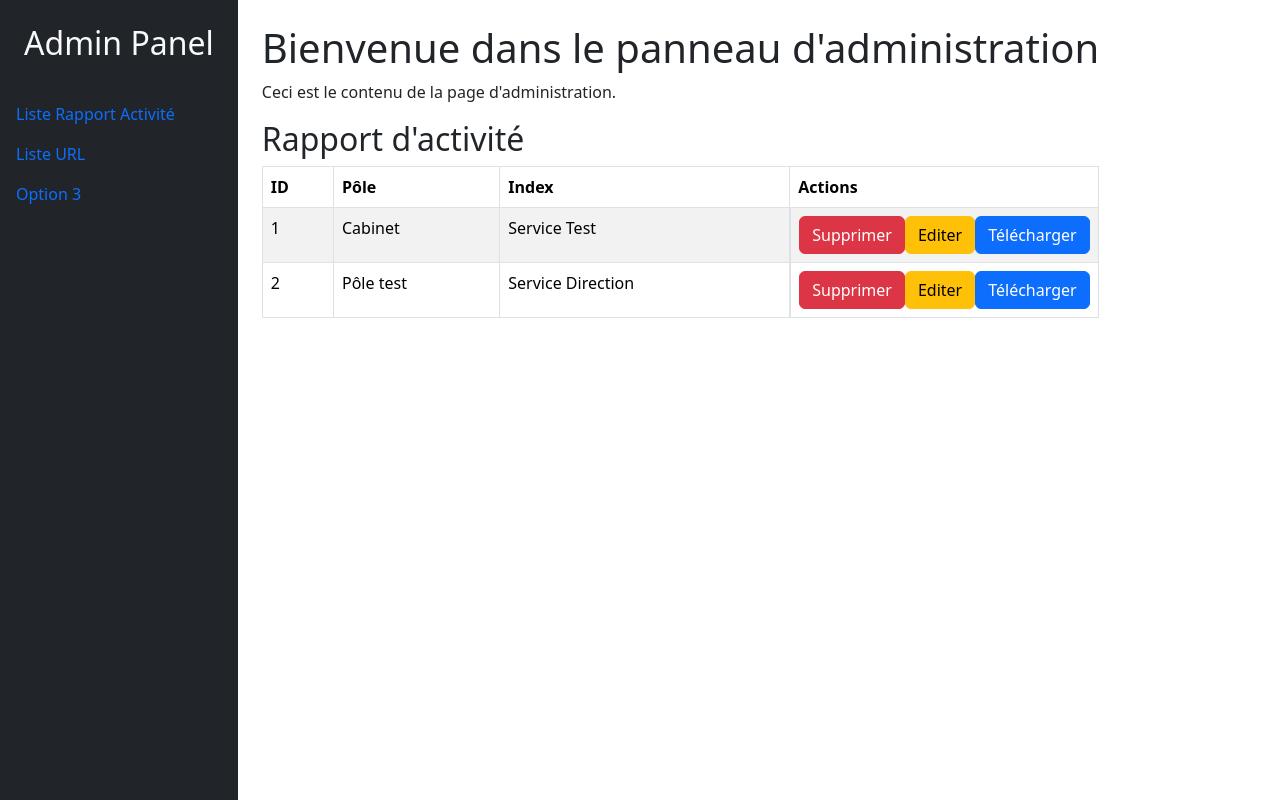
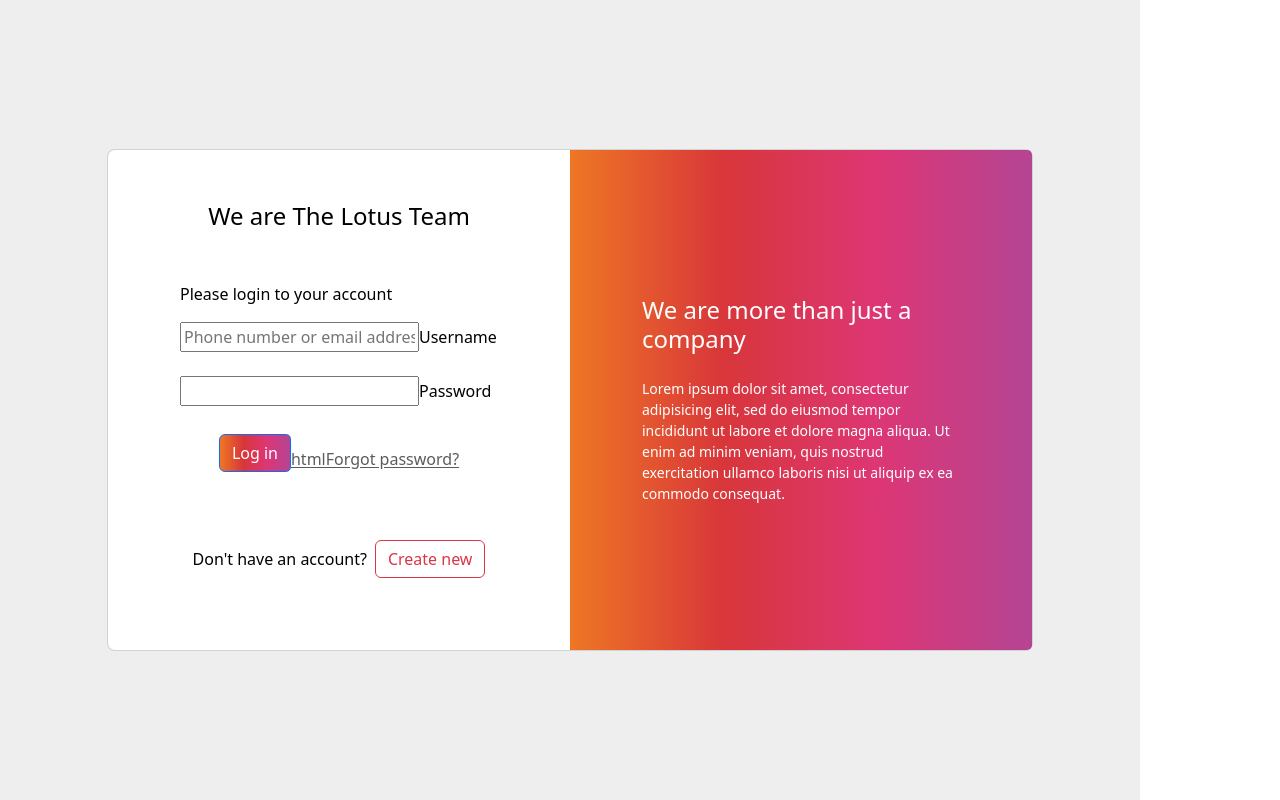
Before and after one commit to Noneku/RapportActiviteMairieFront, a React (Vite) app: page /AdminPanel in a window 1280 px wide. Built offline with nearby package versions, Linux system fonts and the light colour scheme.

Commit message:
Add login form

```diff
--- a/src/components/Admin/DashBoardAmin.jsx
+++ b/src/components/Admin/DashBoardAdmin.jsx
@@ -7,15 +7,14 @@ import { ListURL } from './ListURL.jsx';
 export function DashBoardAdmin() {
   return (
     <BrowserRouter>
-    <div className="d-flex h-100">
+      <div className="d-flex h-100">
         <NavBarAdmin />
-        <ListRapportActivite/>
-    </div>
-
-      <Routes>
-        <Route path="/ListURL" element={<ListURL />} />
-        <Route path="/ListRapport" element={<ListURL />} />
-      </Routes>
+        <Routes>
+          <Route path="/AdminPanel" element={<ListRapportActivite />} />
+          <Route path="/ListURL" element={<ListURL />} />
+          <Route path="/ListRapportActivite" element={<ListRapportActivite />} />
+        </Routes>
+      </div>
     </BrowserRouter>
   );
 }
--- a/src/components/Admin/ListRapportActivite.jsx
+++ b/src/components/Admin/ListRapportActivite.jsx
@@ -1,5 +1,6 @@
 import React, { useState } from "react";
 import { Table, Container, Row, Col, Card, Button } from "react-bootstrap";
+import SortInput from "../Buttons/SortInput";
 
 export function ListRapportActivite() {
   const [user, setUser] = useState({
@@ -16,12 +17,13 @@ export function ListRapportActivite() {
   };
 
   return (
-      <div className="p-4">
+    <div className="container-fluid">
         <h1>Bienvenue dans le panneau d'administration</h1>
         <p>Ceci est le contenu de la page d'administration.</p>
 
         <h2>Rapport d'activité</h2>
-        <Table striped bordered hover>
+        <SortInput/>
+        <Table striped bordered hover className="mt-3">
           <thead>
             <tr>
               <th>ID</th>
--- a/src/components/Admin/ListURL.jsx
+++ b/src/components/Admin/ListURL.jsx
@@ -4,8 +4,8 @@ import { Table, Container, Row, Col, Card, Button } from "react-bootstrap";
 
 export function ListURL() {
   const [items, setItems] = useState([
-    { id: 1, name: "Cabinet", description: "Service Test" },
-    { id: 2, name: "Pôle test", description: "Service Direction" },
+    { id: 1, name: "www.test1.com", description: "Service Test" },
+    { id: 2, name: "www.test2.com", description: "Service Direction" },
   ]);
 
   const handleDelete = (id) => {
@@ -13,7 +13,7 @@ export function ListURL() {
   };
 
   return (
-    <div className=" w-25 p-4">
+    <div className="container-fluid">
       <h1>Bienvenue dans le panneau d'administration</h1>
       <p>Ceci est le contenu de la page d'administration.</p>
 
--- a/src/components/Buttons/SortInput.jsx
+++ b/src/components/Buttons/SortInput.jsx
@@ -1,5 +1,41 @@
-export function SortInput() {
-    return (
-        <div></div>
-    );
+import React, { useState } from "react";
+import { Button, Dropdown } from "react-bootstrap";
+
+export default function SortInput() {
+
+  //Le use state va contenir le tableau récuperer à trier
+  const [poleSort, setPoleSort] = useState();
+
+  // Fonction pour gérer le tri par pôle
+  const handleSortByPole = () => {};
+
+  //Le use state va contenir le tableau récuperer à trier
+  const [indexSort, setIndexSort] = useState();
+
+  // Fonction pour gérer le tri par index
+  const handleSortByIndex = () => {
+    // Mettez ici la logique de tri par index
+  };
+
+  return (
+    <div className="d-flex">
+      <Dropdown className="mx-4">
+        <Dropdown.Toggle as={Button} variant="primary">
+          Trier par pôle
+        </Dropdown.Toggle>
+        <Dropdown.Menu>
+          <Dropdown.Item onClick={handleSortByPole}>Ascendant</Dropdown.Item>
+        </Dropdown.Menu>
+      </Dropdown>
+
+      <Dropdown>
+        <Dropdown.Toggle as={Button} variant="primary">
+          Trier par index
+        </Dropdown.Toggle>
+        <Dropdown.Menu>
+          <Dropdown.Item onClick={handleSortByIndex}>Ascendant</Dropdown.Item>
+        </Dropdown.Menu>
+      </Dropdown>
+    </div>
+  );
 }
--- a/src/components/Form/FormLogin.jsx
+++ b/src/components/Form/FormLogin.jsx
@@ -0,0 +1,85 @@
+import React, { useState } from "react";
+import './Login.css';
+
+export default function FormLogin() {
+  return (
+    <section className="h-100 gradient-htmlForm" style={{ backgroundColor: "#eee" }}>
+  <div className="container py-5 h-100">
+    <div className="row d-flex justify-content-center align-items-center h-100">
+      <div className="col-xl-10">
+        <div className="card rounded-3 text-black">
+          <div className="row g-0">
+            <div className="col-lg-6">
+              <div className="card-body p-md-5 mx-md-4">
+                <div className="text-center">
+                  {/* <img
+                    src="https://mdbcdn.b-cdn.net/img/Photos/new-templates/bootstrap-login-htmlForm/lotus.webp"
+                    style={{ width: "185px" }}
+                    alt="logo"
+                  /> */}
+                  <h4 className="mt-1 mb-5 pb-1">We are The Lotus Team</h4>
+                </div>
+
+                <form>
+                  <p>Please login to your account</p>
+
+                  <div className="htmlForm-outline mb-4">
+                    <input
+                      type="email"
+                      id="htmlForm2Example11"
+                      className="htmlForm-control"
+                      placeholder="Phone number or email address"
+                    />
+                    <label className="htmlForm-label" htmlFor="htmlForm2Example11">
+                      Username
+                    </label>
+                  </div>
+
+                  <div className="htmlForm-outline mb-4">
+                    <input
+                      type="password"
+                      id="htmlForm2Example22"
+                      className="htmlForm-control"
+                    />
+                    <label className="htmlForm-label" htmlFor="htmlForm2Example22">
+                      Password
+                    </label>
+                  </div>
+
+                  <div className="text-center pt-1 mb-5 pb-1">
+                    <button
+                      className="btn btn-primary btn-block fa-lg gradient-custom-2 mb-3"
+                      type="button"
+                    >
+                      Log in
+                    </button>
+                    <a className="text-muted" href="#!">
+                      htmlForgot password?
+                    </a>
+                  </div>
+
+                  <div className="d-flex align-items-center justify-content-center pb-4">
+                    <p className="mb-0 me-2">Don't have an account?</p>
+                    <button type="button" className="btn btn-outline-danger">
+                      Create new
+                    </button>
+                  </div>
+                </form>
+              </div>
+            </div>
+            <div className="col-lg-6 d-flex align-items-center gradient-custom-2">
+              <div className="text-white px-3 py-4 p-md-5 mx-md-4">
+                <h4 className="mb-4">We are more than just a company</h4>
+                <p className="small mb-0">
+                  Lorem ipsum dolor sit amet, consectetur adipisicing elit, sed do eiusmod tempor incididunt ut labore et dolore magna aliqua. Ut enim ad minim veniam, quis nostrud exercitation ullamco laboris nisi ut aliquip ex ea commodo consequat.
+                </p>
+              </div>
+            </div>
+          </div>
+        </div>
+      </div>
+    </div>
+  </div>
+</section>
+  );
+}
--- a/src/components/Form/FormRapportActivite.jsx
+++ b/src/components/Form/FormRapportActivite.jsx
@@ -1,6 +1,7 @@
 import React, { useState } from "react";
 
 export function FormRapportActivite() {
+
   const [formData, setFormData] = useState({
     mission: "",
     indicateur: "",
--- /dev/null
+++ b/src/components/Form/Login.css
@@ -0,0 +1,22 @@
+.gradient-custom-2 {
+    /* fallback for old browsers */
+    background: #fccb90;
+
+    /* Chrome 10-25, Safari 5.1-6 */
+    background: -webkit-linear-gradient(to right, #ee7724, #d8363a, #dd3675, #b44593);
+
+    /* W3C, IE 10+/ Edge, Firefox 16+, Chrome 26+, Opera 12+, Safari 7+ */
+    background: linear-gradient(to right, #ee7724, #d8363a, #dd3675, #b44593);
+    }
+
+        @media (min-width: 768px) {
+        .gradient-form {
+        height: 100vh !important;
+        }
+    }
+        @media (min-width: 769px) {
+        .gradient-custom-2 {
+        border-top-right-radius: .3rem;
+        border-bottom-right-radius: .3rem;
+        }
+    }
--- a/src/main.jsx
+++ b/src/main.jsx
@@ -2,8 +2,17 @@ import React from 'react'
 import ReactDOM from 'react-dom/client'
 import { FormRapportActivite } from './components/Form/FormRapportActivite.jsx'
 import 'bootstrap/dist/css/bootstrap.css';
-import { DashBoardAdmin } from './components/Admin/DashBoardAmin.jsx';
+import { BrowserRouter, Routes, Route } from 'react-router-dom';
+import { DashBoardAdmin } from './components/Admin/DashBoardAdmin.jsx';
+import FormLogin from './components/Form/FormLogin.jsx';
 
 ReactDOM.createRoot(document.getElementById('root')).render(
-    <DashBoardAdmin/>
+  <BrowserRouter>
+  <div className="d-flex h-100">
+    <FormLogin/>
+    <Routes>
+      <Route path="/" element={<FormRapportActivite/>} />
+    </Routes>
+  </div>
+</BrowserRouter>
 )
```
